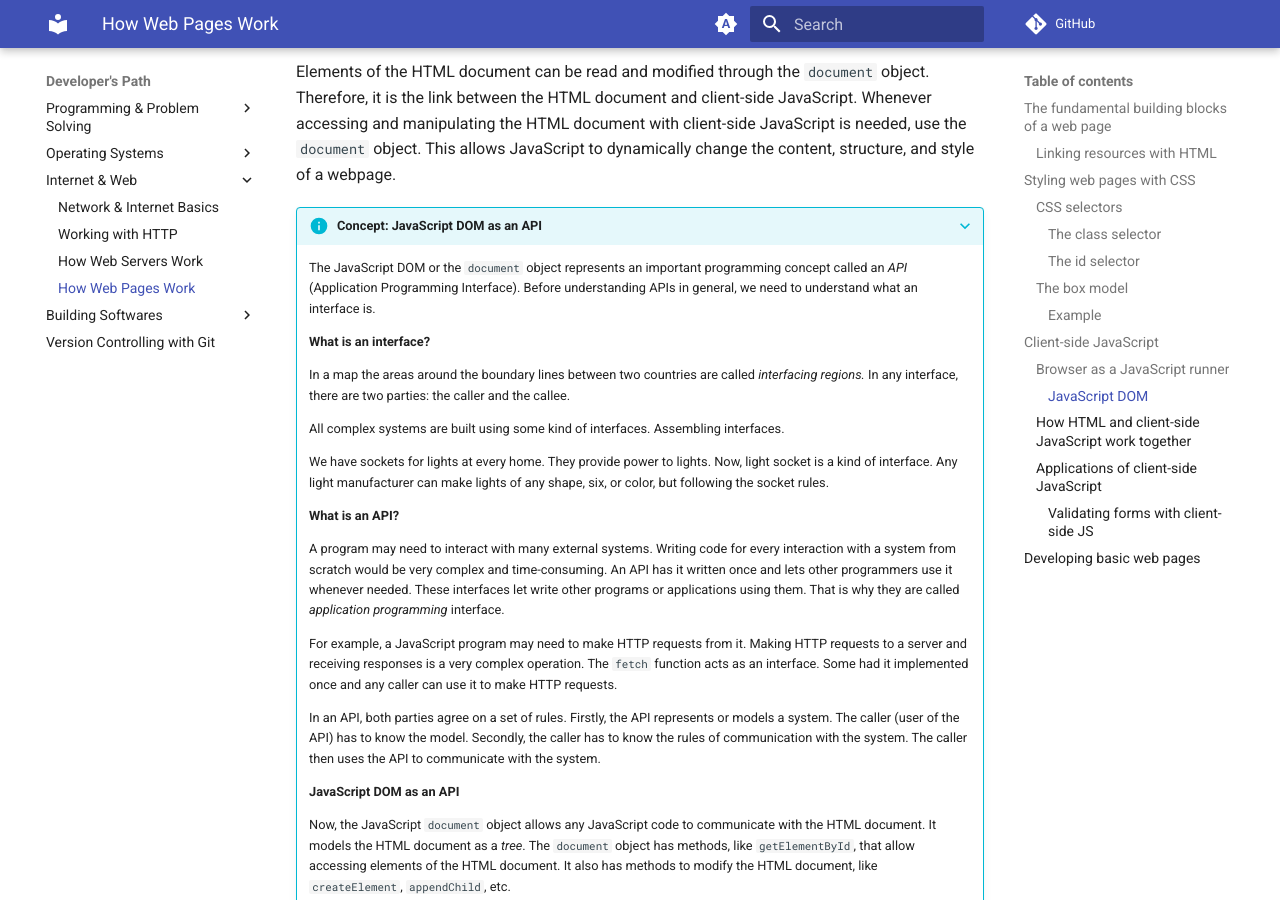
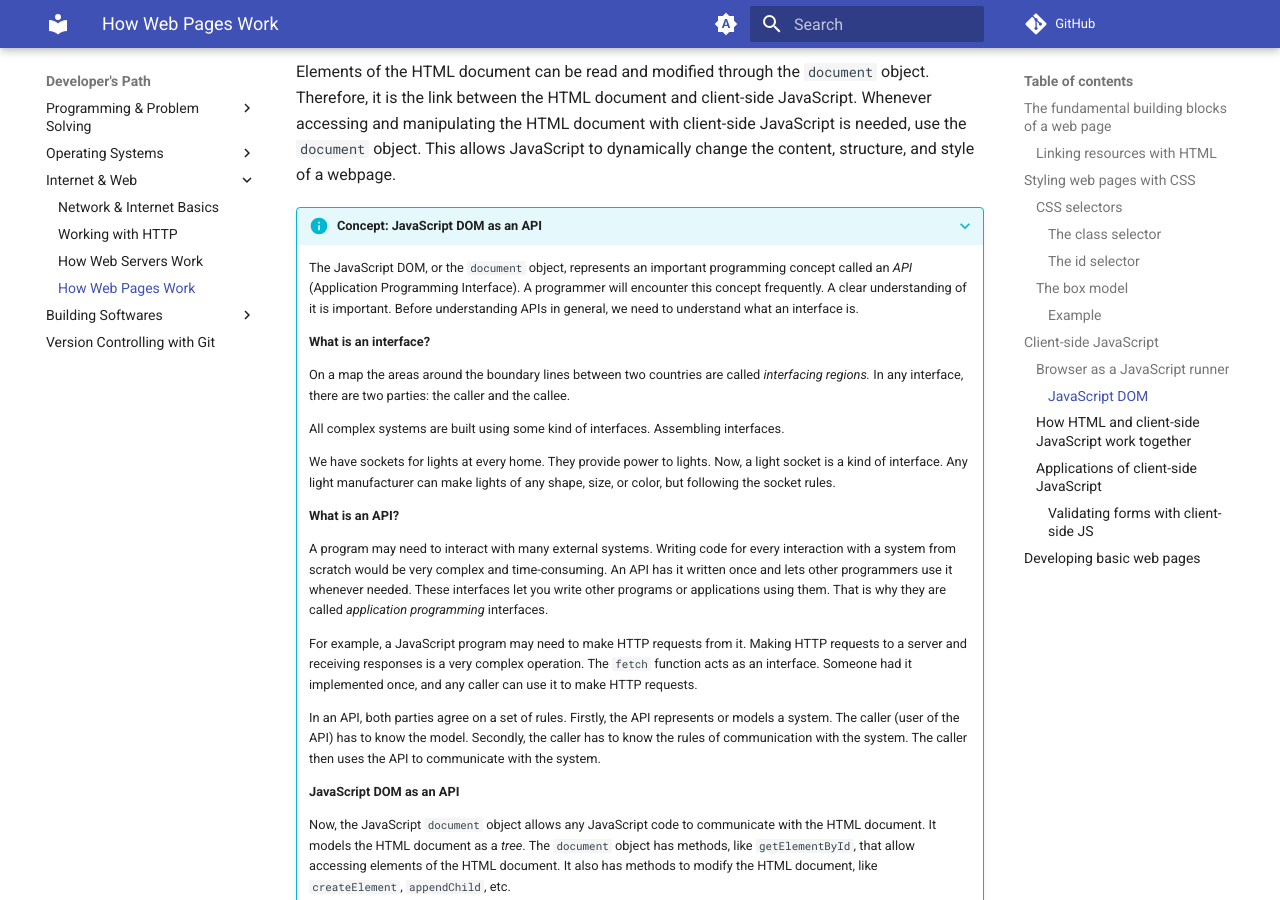
Before and after one commit to gharials/dev-path, an MkDocs documentation site: the page built from docs/internet-web/web-pages.md, in a window 1280 px wide and 900 px high, scrolled down 4960 px. Built offline with MkDocs 1.6.1 and Material for MkDocs 9.7.7, drawn with Linux system fonts in a browser that asks for light colours; comment, search, counter and statistics services are not loaded.

Commit message:
copy edit JS DOM as API section.

```diff
--- a/docs/internet-web/web-pages.md
+++ b/docs/internet-web/web-pages.md
@@ -167,21 +167,21 @@ Elements of the HTML document can be read and modified through the `document` ob
 
 ???+ info "Concept: JavaScript DOM as an API"
 
-    The JavaScript DOM or the `document` object represents an important programming concept called an _API_ (Application Programming Interface). Before understanding APIs in general, we need to understand what an interface is.
+    The JavaScript DOM, or the `document` object, represents an important programming concept called an _API_ (Application Programming Interface). A programmer will encounter this concept frequently. A clear understanding of it is important. Before understanding APIs in general, we need to understand what an interface is.
 
     **What is an interface?**
 
-    In a map the areas around the boundary lines between two countries are called _interfacing regions._ In any interface, there are two parties: the caller and the callee.
+    On a map the areas around the boundary lines between two countries are called _interfacing regions._ In any interface, there are two parties: the caller and the callee.
 
     All complex systems are built using some kind of interfaces. Assembling interfaces.
 
-    We have sockets for lights at every home. They provide power to lights. Now, light socket is a kind of interface. Any light manufacturer can make lights of any shape, six, or color, but following the socket rules.
+    We have sockets for lights at every home. They provide power to lights. Now, a light socket is a kind of interface. Any light manufacturer can make lights of any shape, size, or color, but following the socket rules.
 
     **What is an API?**
 
-    A program may need to interact with many external systems. Writing code for every interaction with a system from scratch would be very complex and time-consuming. An API has it written once and lets other programmers use it whenever needed. These interfaces let write other programs or applications using them. That is why they are called _application programming_ interface.
+    A program may need to interact with many external systems. Writing code for every interaction with a system from scratch would be very complex and time-consuming. An API has it written once and lets other programmers use it whenever needed. These interfaces let you write other programs or applications using them. That is why they are called _application programming_ interfaces.
 
-    For example, a JavaScript program may need to make HTTP requests from it. Making HTTP requests to a server and receiving responses is a very complex operation. The `fetch` function acts as an interface. Some had it implemented once and any caller can use it to make HTTP requests.
+    For example, a JavaScript program may need to make HTTP requests from it. Making HTTP requests to a server and receiving responses is a very complex operation. The `fetch` function acts as an interface. Someone had it implemented once, and any caller can use it to make HTTP requests.
 
     In an API, both parties agree on a set of rules. Firstly, the API represents or models a system. The caller (user of the API) has to know the model. Secondly, the caller has to know the rules of communication with the system. The caller then uses the API to communicate with the system.
 
```
